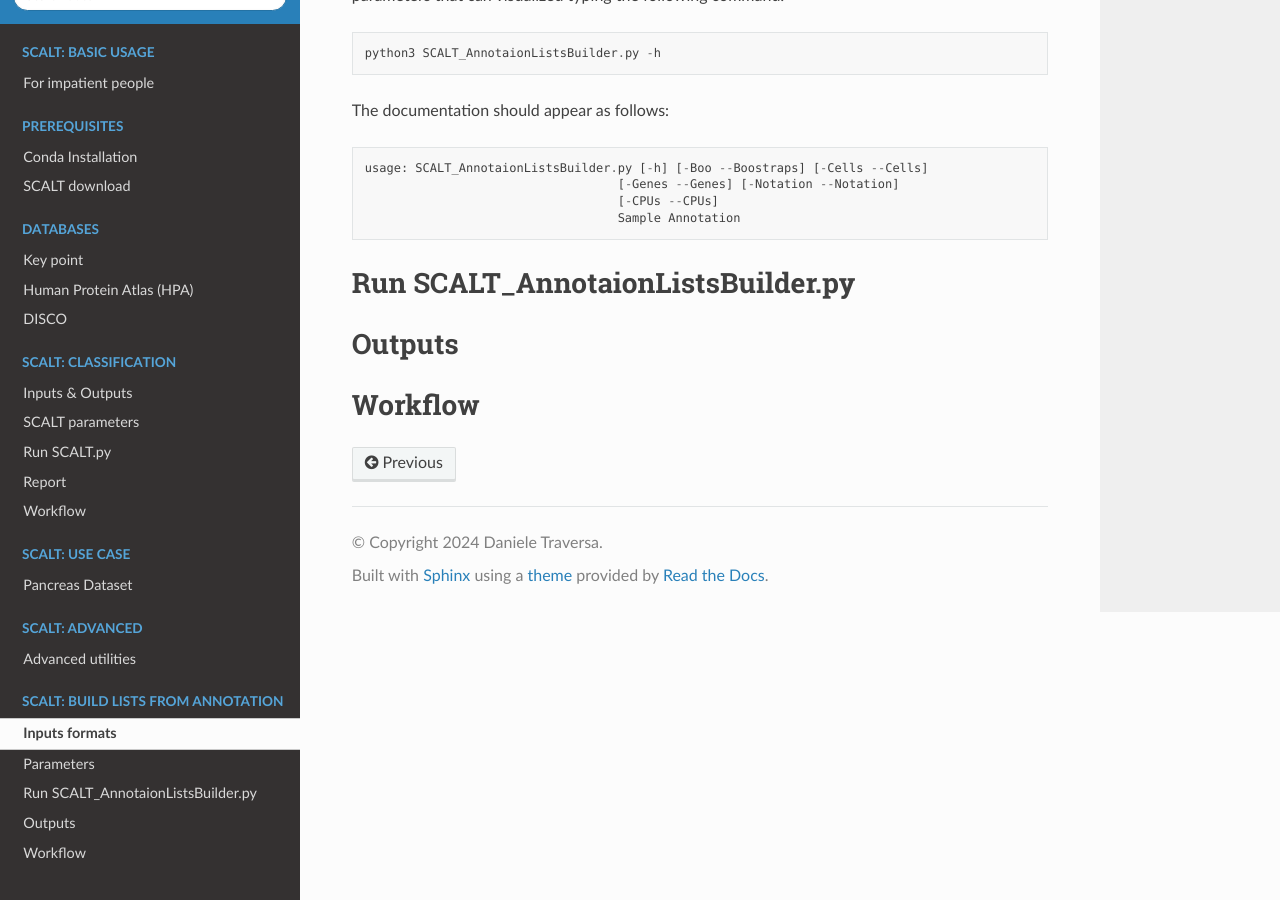
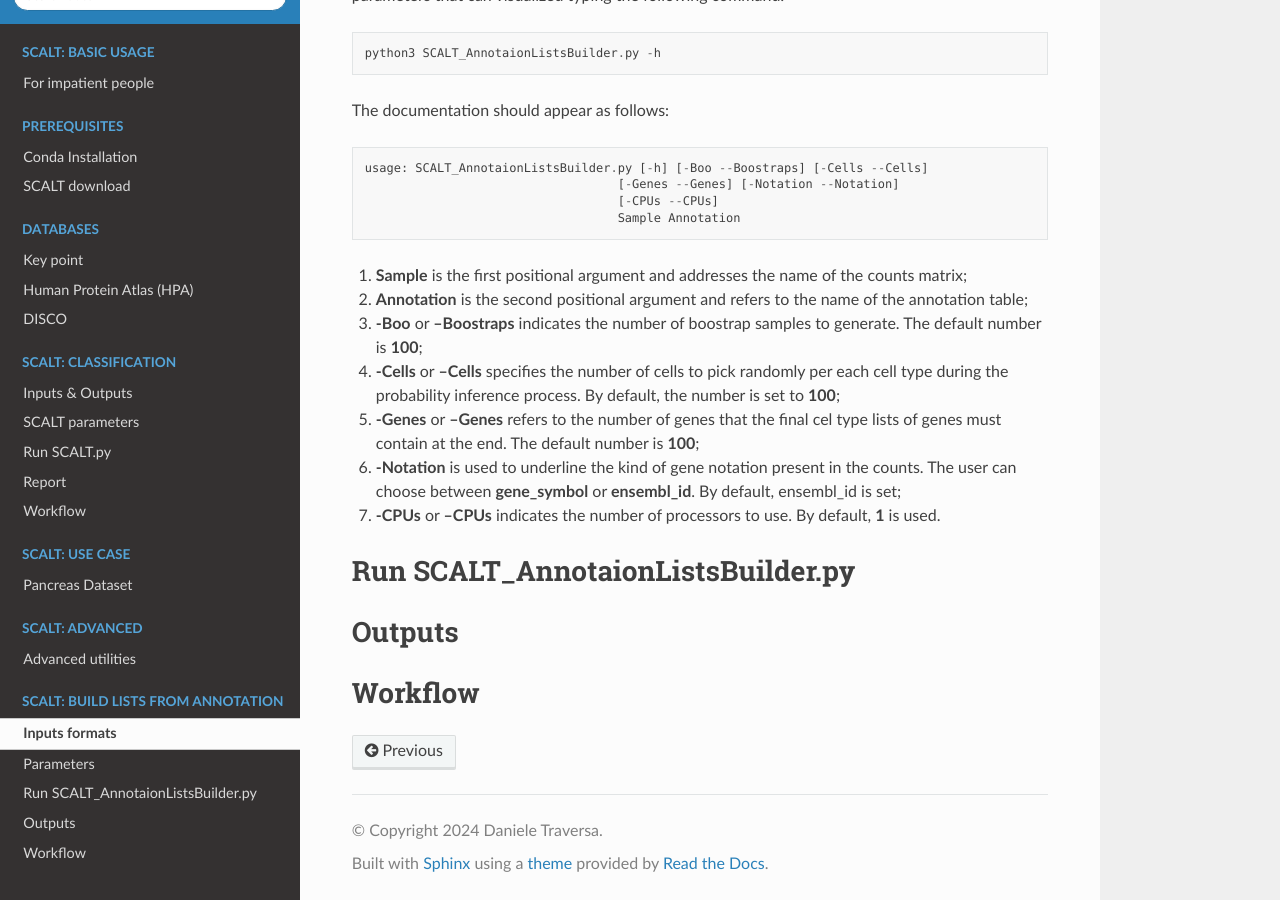
Before and after one commit to danitrave/CapitalCitiesGame, a Sphinx documentation site: the page built from docs/source/annoListsBuilder.rst, in a window 1280 px wide and 900 px high, scrolled down 829 px. Built offline with Sphinx 7.4.7 and the Read the Docs theme 2.0.0, drawn with Linux system fonts in a browser that asks for light colours.

Commit message:
Update annoListsBuilder.rst

```diff
--- a/docs/source/annoListsBuilder.rst
+++ b/docs/source/annoListsBuilder.rst
@@ -41,6 +41,16 @@ The documentation should appear as follows:
                                       [-CPUs --CPUs]
                                       Sample Annotation
 
+
+1. **Sample** is the first positional argument and addresses the name of the counts matrix;
+2. **Annotation** is the second positional argument and refers to the name of the annotation table;
+3. **-Boo** or **--Boostraps** indicates the number of boostrap samples to generate. The default number is **100**;
+4. **-Cells** or **--Cells** specifies the number of cells to pick randomly per each cell type during the probability inference process. By default, the number is set to **100**;
+5. **-Genes** or **--Genes** refers to the number of genes that the final cel type lists of genes must contain at the end. The default number is **100**;
+6. **-Notation** is used to underline the kind of gene notation present in the counts. The user can choose between **gene_symbol** or **ensembl_id**. By default, ensembl_id is set;
+7. **-CPUs** or **--CPUs** indicates the number of processors to use. By default, **1** is used.
+
+
 Run SCALT_AnnotaionListsBuilder.py
 ==================================
 
```
